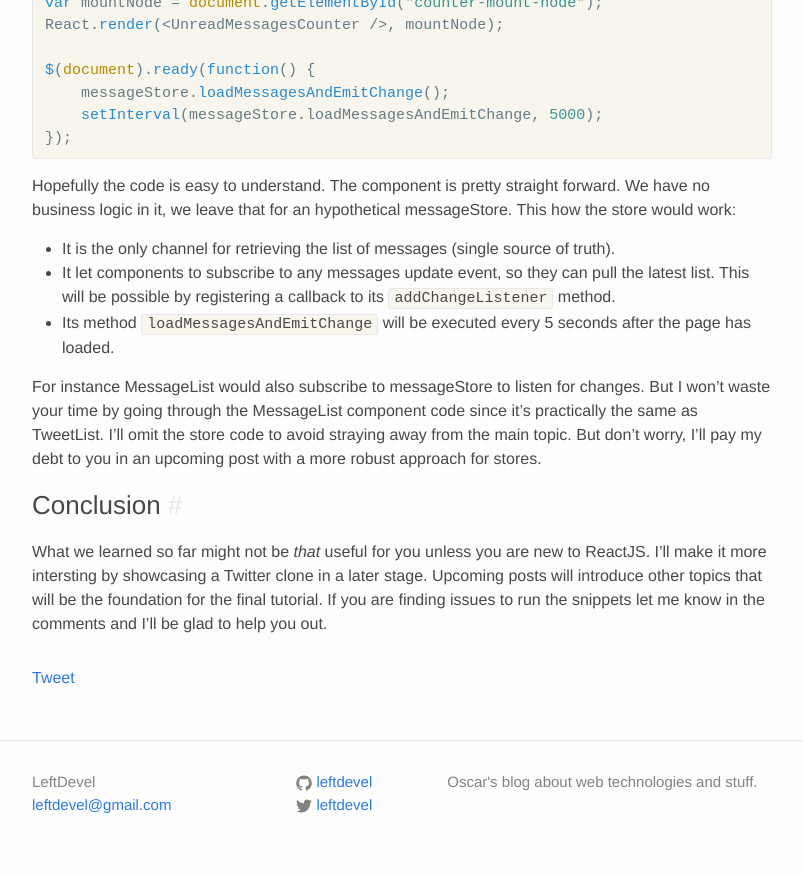
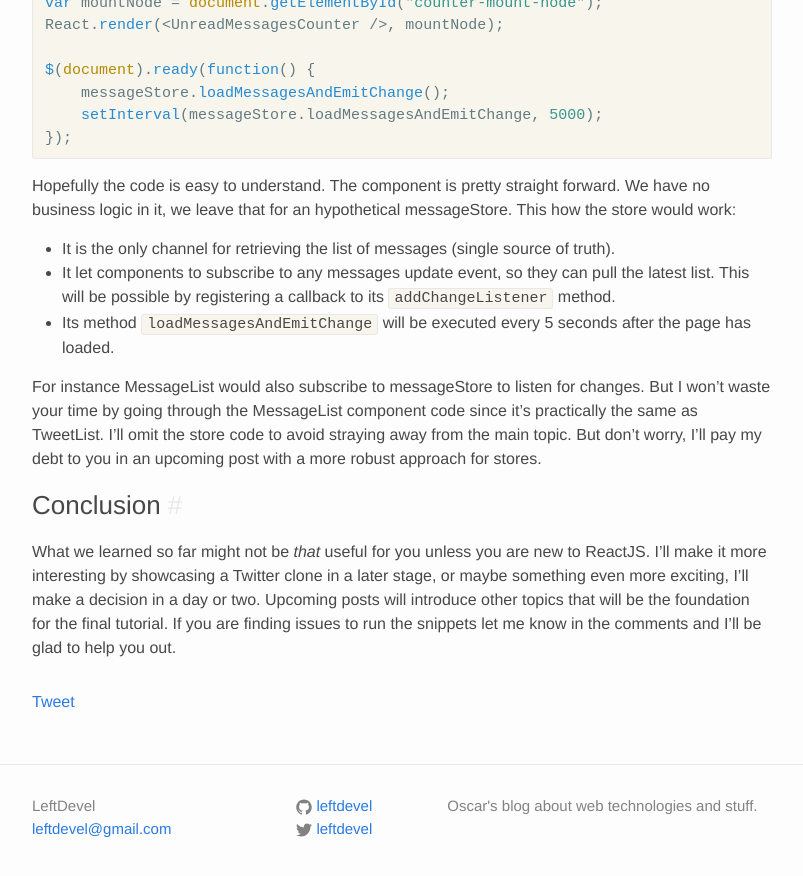
Before and after one commit to leftdevel/leftdevel.github.io, a Jekyll site: the page built from _posts/2015-03-25-reactjs-props-vs-state-best-practices.md, in a window 1280 px wide and 900 px high, scrolled down 5984 px. Shown: the top 876 px of the window, without its empty margins (238-1041 px from the left). Built offline with Jekyll 4.4.1, drawn with Linux system fonts in a browser that asks for light colours; comment, search, counter and statistics services are not loaded.

Commit message:
hesitant about a twitter clone

```diff
--- a/_posts/2015-03-25-reactjs-props-vs-state-best-practices.md
+++ b/_posts/2015-03-25-reactjs-props-vs-state-best-practices.md
@@ -263,6 +263,6 @@ For instance MessageList would also subscribe to messageStore to listen for chan
 
 ### Conclusion [#](#conclusion)
 
-What we learned so far might not be _that_ useful for you unless you are new to ReactJS. I'll make it more intersting by showcasing a Twitter clone in a later stage. Upcoming posts will introduce other topics that will be the foundation for the final tutorial. If you are finding issues to run the snippets let me know in the comments and I'll be glad to help you out.
+What we learned so far might not be _that_ useful for you unless you are new to ReactJS. I'll make it more interesting by showcasing a Twitter clone in a later stage, or maybe something even more exciting, I'll make a decision in a day or two. Upcoming posts will introduce other topics that will be the foundation for the final tutorial. If you are finding issues to run the snippets let me know in the comments and I'll be glad to help you out.
 
 [landing_page]: http://facebook.github.io/react/index.html
```
Also changed, not shown: _drafts/reusable-reactjs-forms.md (+1 -1 lines).
